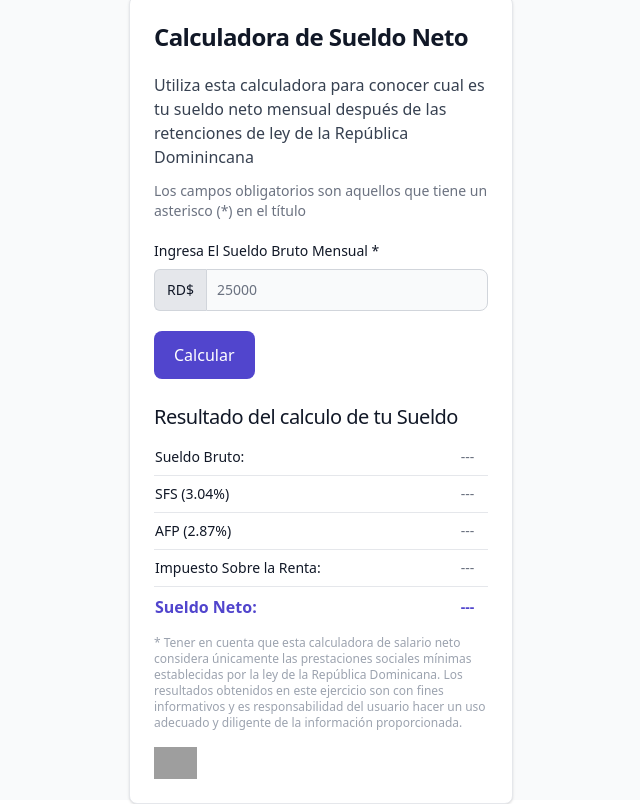
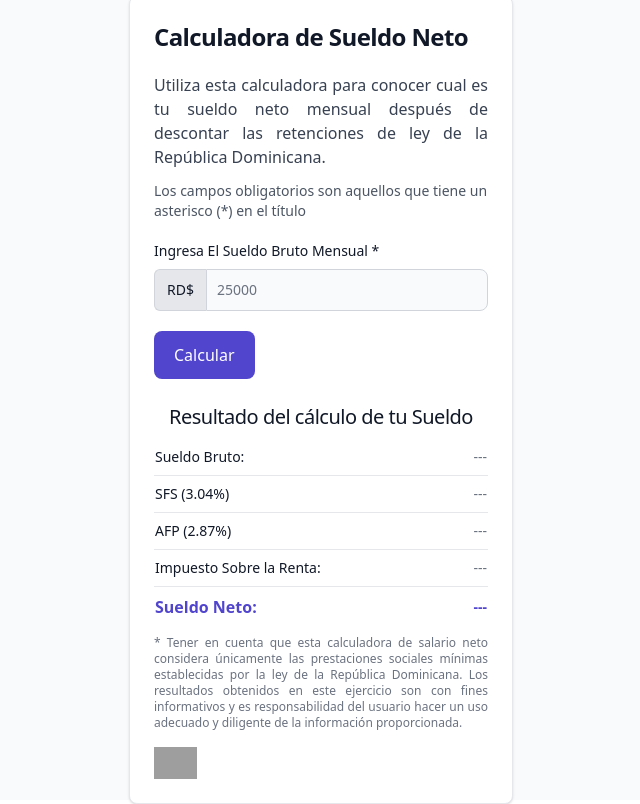
Before and after one commit to luiyivp/sueldo-neto-rd, a Vue app: page / in a window 1280 px wide. Shown: the whole page, without its empty margins (319-959 px from the left). Built offline with nearby package versions, Linux system fonts and the light colour scheme; grey boxes are pictures that could not be loaded.

Commit message:
Fixing typos, changing validation and text justify

```diff
--- a/index.html
+++ b/index.html
@@ -10,9 +10,8 @@
   <meta name="robots" content="index" />
   <meta property="og:image"
     content="https://www.creativefabrica.com/wp-content/uploads/2021/06/21/Tax-Calculator-Filled-Line-Icon-Graphics-13661880-1.jpg">
-  <meta name="description" content="Combinamos diseño, materiales y construcción de primera calidad
-    para una experiencia de renovación todo en uno" />
-  <meta name="keywords" content="republica dominicana, sueldoneto, sueldo, neto, prestaciones, retenciones" />
+  <meta name="description" content="Calculadora para conocer cual es tu sueldo neto mensual después de las retenciones de ley de la República Dominicana" />
+  <meta name="keywords" content="republica dominicana, sueldoneto, sueldo, neto, prestaciones, retenciones, seguro, afp, ars, sfs, isr, dgii" />
 </head>
 
 <body>
--- a/src/components/Calculator.vue
+++ b/src/components/Calculator.vue
@@ -7,17 +7,17 @@
     >
       Calculadora de Sueldo Neto
     </h5>
-    <p class="mb-3 font-normal text-gray-700 dark:text-gray-400">
+    <p class="text-justify mb-3 font-normal text-gray-700 dark:text-gray-400">
       Utiliza esta calculadora para conocer cual es tu sueldo neto mensual
-      después de las retenciones de ley de la República Dominincana
+      después de descontar las retenciones de ley de la República Dominicana.
     </p>
     <p
-      class="mb-3 text-sm pb-2 font-extralight text-gray-500 dark:text-gray-400"
+      class="mb-3 text-sm pb-2 font-extralight text-gray-600 dark:text-gray-400"
     >
       Los campos obligatorios son aquellos que tiene un asterisco (*) en el
       título
     </p>
-    <form class="max-w-sm mx-auto">
+    <form class="max-w-sm mx-auto" onsubmit="return false">
       <div class="mb-5">
         <label
           for="salary"
@@ -42,7 +42,7 @@
       </div>
 
       <button
-        type="button"
+        type="summit"
         @click="calculate()"
         class="text-white bg-indigo-700 hover:bg-indigo-800 focus:ring-4 focus:outline-none focus:ring-indigo-300 font-medium rounded-lg text-medium w-full sm:w-auto px-5 py-3 text-center dark:bg-indigo-600 dark:hover:bg-indigo-700 dark:focus:ring-indigo-800"
       >
@@ -50,9 +50,9 @@
       </button>
     </form>
     <h5
-      class="mb-2 text-xl pt-6 font-medium tracking-tight text-gray-900 dark:text-white"
+      class="mb-2 text-xl pt-6 text-center font-medium tracking-tight text-gray-900 dark:text-white"
     >
-      Resultado del calculo de tu Sueldo
+      Resultado del cálculo de tu Sueldo
     </h5>
     <div class="relative overflow-x-auto">
       <table
@@ -66,7 +66,7 @@
             >
               Sueldo Bruto:
             </th>
-            <td class="py-2">{{ salaryValue }}</td>
+            <td class="py-2 text-right">{{ salaryValue }}</td>
           </tr>
           <tr class="bg-white border-b dark:bg-gray-800 dark:border-gray-700">
             <th
@@ -75,7 +75,7 @@
             >
               SFS (3.04%)
             </th>
-            <td class="py-2">{{ sfsValue }}</td>
+            <td class="py-2 text-right">{{ sfsValue }}</td>
           </tr>
           <tr class="bg-white border-b dark:bg-gray-800 dark:border-gray-700">
             <th
@@ -84,7 +84,7 @@
             >
               AFP (2.87%)
             </th>
-            <td class="py-2">{{ afpValue }}</td>
+            <td class="py-2 text-right">{{ afpValue }}</td>
           </tr>
           <tr class="bg-white border-b dark:bg-gray-800 dark:border-gray-700">
             <th
@@ -93,7 +93,7 @@
             >
               Impuesto Sobre la Renta:
             </th>
-            <td class="py-2">{{ isrValue }}</td>
+            <td class="py-2 text-right">{{ isrValue }}</td>
           </tr>
           <tr class="bg-white dark:bg-gray-800">
             <th
@@ -102,7 +102,7 @@
             >
               Sueldo Neto:
             </th>
-            <td class="py-2 font-bold text-indigo-700">
+            <td class="py-2 font-bold text-indigo-700 text-right">
               {{ netIncomeValue }}
             </td>
           </tr>
@@ -110,9 +110,13 @@
       </table>
     </div>
     <p
-      class="mb-2 text-xs pb-2 mt-2 font-extralight text-gray-400 dark:text-gray-400"
+      class="mb-2 text-xs pb-2 mt-2 text-justify font-extralight text-gray-500 dark:text-gray-400"
     >
-      * Tener en cuenta que esta calculadora de salario neto considera únicamente las prestaciones sociales mínimas establecidas por la ley de la República Dominicana. Los resultados obtenidos en este ejercicio son con fines informativos y es responsabilidad del usuario hacer un uso adecuado y diligente de la información proporcionada.
+      * Tener en cuenta que esta calculadora de salario neto considera
+      únicamente las prestaciones sociales mínimas establecidas por la ley de la
+      República Dominicana. Los resultados obtenidos en este ejercicio son con
+      fines informativos y es responsabilidad del usuario hacer un uso adecuado
+      y diligente de la información proporcionada.
     </p>
     <a
       href="https://github.com/luiyivp/sueldo-neto-rd"
@@ -145,6 +149,7 @@ export default {
   }),
   methods: {
     calculate() {
+      if (this.salary) {
         this.sfs = this.salary * 0.0304;
         this.afp = this.salary * 0.0287;
         this.isr = this.calculateIncomeTax(this.salary);
@@ -155,6 +160,7 @@ export default {
         this.afpValue = this.formatCurrency(this.afp);
         this.isrValue = this.formatCurrency(this.isr);
         this.netIncomeValue = this.formatCurrency(this.netIncome);
+      }
     },
     calculateIncomeTax(salary) {
       let annualSalary = salary * 12;
```
Lines whose indentation alone changed are shown as unchanged.
